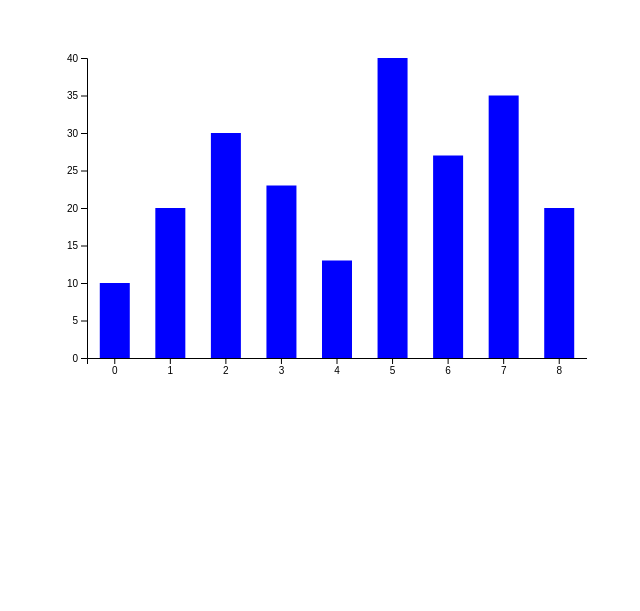
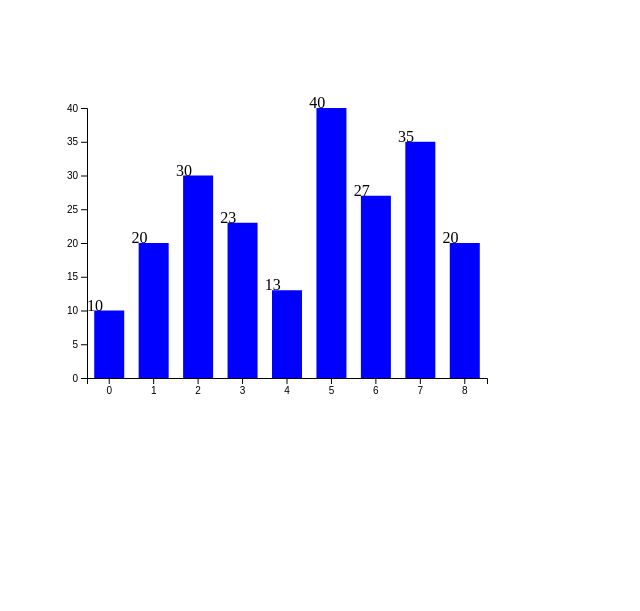
Before and after one commit to cos60/practice, a website: page demo/histogram.html in a window 1280 px wide. Shown: the whole page, without its empty margins (21-661 px from the left). Drawn offline with Linux system fonts and the light colour scheme.

Commit message:
添加demo

```diff
--- a/demo/histogram.html
+++ b/demo/histogram.html
@@ -5,33 +5,41 @@
     <meta name="viewport" content="width=device-width, initial-scale=1.0">
     <!-- <script type="text/javascript" src="http://d3js.org/d3.v5.min.js"></script> -->
     <script type="text/javascript" src="../d3.min.js"></script>
-    <title>Document</title>
+    <title>柱状图</title>
 </head>
 <body>
-    <svg></svg>
+    <svg width='600' height='400'></svg>
     <script>
 
         const svg = d3.select('svg')
-            .attr('width',600)
-            .attr('height',600);
-        const g = svg.append('g');
+
+        const size = {
+            width: svg.attr('width'),
+            height: svg.attr('height'),
+            rectWidth: 30
+        }
+
+        const position = {
+            top: 100,
+            left: 100,
+            padding: 30
+        }
+
+        const g = svg.append('g')
+            .attr('transform', `translate(${position.left}, ${position.top})`)
+
         const dataset=[10, 20, 30, 23, 13, 40, 27, 35, 20];
 
         // scaleBand 分段比例尺， 划分为均匀的分段
         const xScale = d3.scaleBand()
-            // 第一个元素对应第一个分段，第二个元素对应第二个分段，以此类推
-            // d3.range(dataset.length) 会生成一个从0 到 dataset.length 的数组
             .domain(d3.range(dataset.length))
             // 0 到 500 映射到 0 到 8
-            .range([0,500]),
-        yScale=d3.scaleLinear()
+            .range([0, size.height]);
+
+        const yScale= d3.scaleLinear()
             .domain([0,d3.max(dataset)])
-            // y越小， 值越大
-            .range([300,0]);
+            .range([size.height - position.top - position.padding, 0]) // 反向
 
-        console.log('d3.range', d3.range(dataset.length))
-
-        // console.log('xScale', xScale(4))
         const xAxis=d3.axisBottom(xScale),
               yAxis=d3.axisLeft(yScale);
 
@@ -40,10 +48,10 @@
         // console.log(g.append('g').attr('transform','translate(100,350)').call(xAxis))
 
         // 将刻度尺添加在分组上
-        g.append('g').attr('transform','translate(100,350)').call(xAxis);
-        g.append('g').attr('transform','translate(100,50)').call(yAxis);
-
-        const rectWidth = 30;
+        g.append('g')
+            .attr('transform', `translate(0, ${size.height - position.top - position.padding})`)
+            .call(xAxis);
+        g.append('g').call(yAxis);
 
         g.append('g')
             .selectAll('rect')
@@ -51,14 +59,12 @@
             .enter()
             .append('rect')
             .attr('x',function(d,i){
-                return xScale(i) + 100 + (xScale(1) / 2) - rectWidth / 2;
+                return xScale(i) + (xScale(1) / 2) - size.rectWidth / 2;
             })
             // 一开始所有的柱状图形都在x轴线上
-            .attr('y',function(d,i){
-                return 350;
-            })
+            .attr('y', size.height - position.top - position.padding)
             .attr('width',function(d,i){
-                return rectWidth;
+                return size.rectWidth;
             })
             // 填充颜色
             .attr('fill','blue')
@@ -75,15 +81,29 @@
             .duration(1000)
             // 延迟执行
             .delay(function(d,i){
-                return 100*i;
+                return 100 * i;
             })
             //
             .attr('height',function(d,i){
-                return 300-yScale(d);
+                return size.height - yScale(d) - position.top - position.padding;;
             })
             .attr('y',function(d,i){
-                // 50 因为y轴向下移动了50， 所以需要 +50 补回去0
-                return yScale(d)+ 50;
+                return yScale(d);
+            })
+
+        g.append('g')
+            .selectAll('text')
+            .data(dataset)
+            .enter()
+            .append('text')
+            .attr('x', function(d, i) {
+                return xScale(i)
+            })
+            .attr('y', function(d, i) {
+                return yScale(d)
+            })
+            .text(function(d) {
+                return d
             })
     </script>
 
```
Also changed, not shown: demo/line.html (+43 -24 lines), demo/pie.html (+1 -1 lines), demo/selection.html (added, +72 -0 lines), 1 other file.
